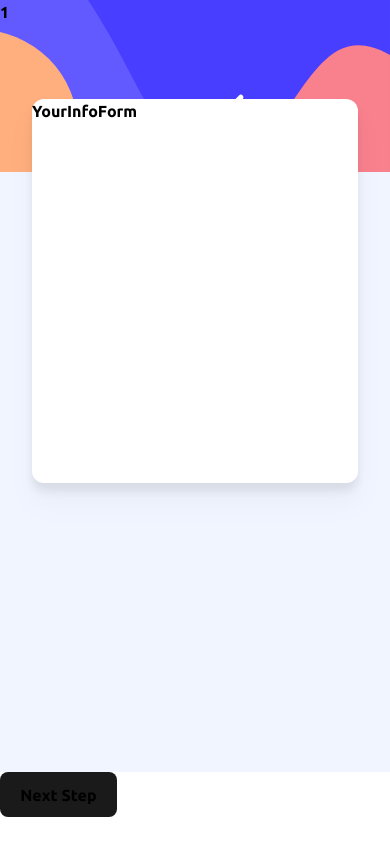
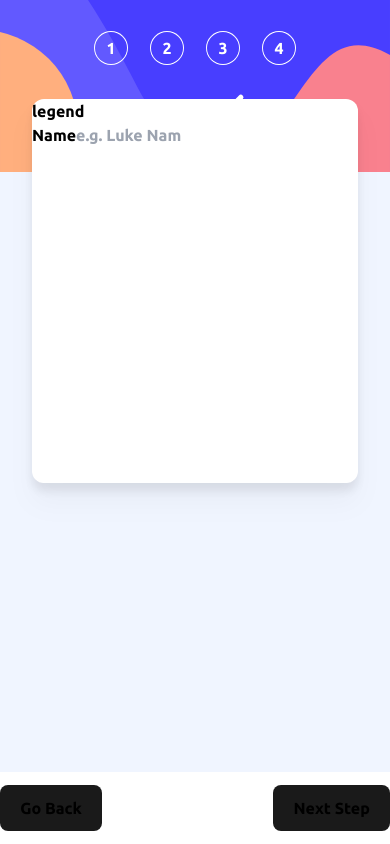
Before and after one commit to tnamdevnote/a11y-challenges, a React (Vite) app: page / in a window 390 px wide. Built offline with nearby package versions, Linux system fonts and the light colour scheme.

Commit message:
add form wrapper

```diff
--- a/package.json
+++ b/package.json
@@ -23,7 +23,7 @@
     "eslint-plugin-react-hooks": "^4.6.0",
     "eslint-plugin-react-refresh": "^0.4.5",
     "postcss": "^8.4.32",
-    "prettier": "^3.1.1",
+    "prettier": "3.1.1",
     "prettier-plugin-tailwindcss": "^0.5.9",
     "tailwindcss": "^3.4.0",
     "vite": "^5.0.8"
--- a/src/App.jsx
+++ b/src/App.jsx
@@ -1,28 +1,83 @@
-import { useState } from "react";
 import useMultiStepForm from "./hooks/useMultiStepForm";
 import YourInfoForm from "./components/forms/YourInfoForm";
 import SelectPlanForm from "./components/forms/SelectPlanForm";
 import AddOnsForm from "./components/forms/AddOnsForm";
 import SummaryForm from "./components/forms/SummaryForm";
+import FormWrapper from "./components/forms/FormWrapper";
+
+const FORM_DATA = {
+  name: "",
+  email: "",
+  phone: "",
+  monthlyPlan: [
+    {
+      id: "arcade-month",
+      label: "Arcade",
+      price: 9,
+    },
+    {
+      id: "advanced-month",
+      label: "Advanced",
+      price: 12,
+    },
+    {
+      id: "pro-month",
+      label: "Pro",
+      price: 15,
+    },
+  ],
+  yearlyPlan: [
+    {
+      id: "arcade-year",
+      label: "Arcade",
+      price: 90,
+    },
+    {
+      id: "advanced-year",
+      label: "Advanced",
+      price: 120,
+    },
+    {
+      id: "pro-year",
+      label: "Pro",
+      price: 150,
+    },
+  ],
+  addOns: [
+    {
+      id: "online-service",
+      label: "Online service",
+    },
+  ],
+};
 
 function App() {
-  const { steps, currentStepIndex, currentStep } = useMultiStepForm([
-    <YourInfoForm />,
-    <SelectPlanForm />,
-    <AddOnsForm />,
-    <SummaryForm />,
-  ]);
+  const { steps, currentStepIndex, currentStep, next, back } = useMultiStepForm(
+    [<YourInfoForm />, <SelectPlanForm />, <AddOnsForm />, <SummaryForm />],
+  );
 
   return (
-    <main className="bg-lighter-blue min-h-screen flex items-start md:items-center">
-      <header className="bg-bg-sidebar-mobile bg-cover fixed top-0 w-full h-[172px] md:hidden">
-        {currentStepIndex + 1}
-      </header>
+    <main className="relative bg-lighter-blue min-h-screen flex items-start md:items-center">
+      <header className="bg-bg-sidebar-mobile bg-cover fixed top-0 flex justify-center w-full h-[172px] md:hidden"></header>
+      <div className="top-8 left-1/2 -translate-x-1/2 absolute flex gap-6 items-center md:hidden">
+        {steps.map((_, i) => (
+          <span className="items-center flex justify-center rounded-full w-8 h-8 ring-1 text-white ring-white">
+            {i + 1}
+          </span>
+        ))}
+      </div>
       <section className="rounded-xl max-w-[940px] w-full min-h-96 lg:mx-auto my-[99px] md:top-0 drop-shadow-xl mx-8 bg-white">
-        <form>{currentStep}</form>
+        <form id="multi-step_form">
+          <FormWrapper formId="multi-step_form">{currentStep}</FormWrapper>
+        </form>
       </section>
-      <footer className="bg-white h-[72px] fixed bottom-0 items-center w-full justify-between md:hidden">
-        <button type="button">Next Step</button>
+      <footer className="bg-white h-[72px] fixed bottom-0 flex items-center w-full justify-between md:hidden">
+        <button type="button" form="multi-step_form" onClick={back}>
+          Go Back
+        </button>
+        <button type="button" form="multi-step_form" onClick={next}>
+          Next Step
+        </button>
       </footer>
     </main>
   );
--- /dev/null
+++ b/src/components/forms/FormWrapper.tsx
@@ -0,0 +1,18 @@
+import React from "react";
+
+function FormWrapper({
+  formId,
+  children,
+}: {
+  formId: string;
+  children: React.ReactNode;
+}) {
+  return (
+    <fieldset form={formId}>
+      <legend>legend</legend>
+      {children}
+    </fieldset>
+  );
+}
+
+export default FormWrapper;
--- a/src/components/forms/YourInfoForm.tsx
+++ b/src/components/forms/YourInfoForm.tsx
@@ -1,7 +1,17 @@
 import React from "react";
 
 function YourInfoForm() {
-  return <div>YourInfoForm</div>;
+  return (
+    <>
+      <label htmlFor="Name">Name</label>
+      <input
+        className="border-spacing-1 border-cool-gray"
+        type="text"
+        placeholder="e.g. Luke Nam"
+        maxLength={50}
+      />
+    </>
+  );
 }
 
 export default YourInfoForm;
```
Also changed, not shown: src/index.css (+5 -5 lines), 1 other file (tests, documents, lock files or other folders).
